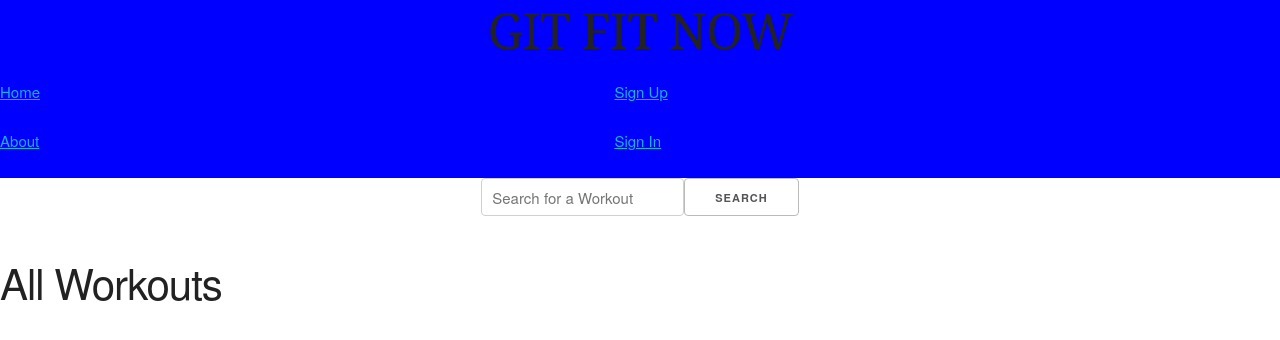
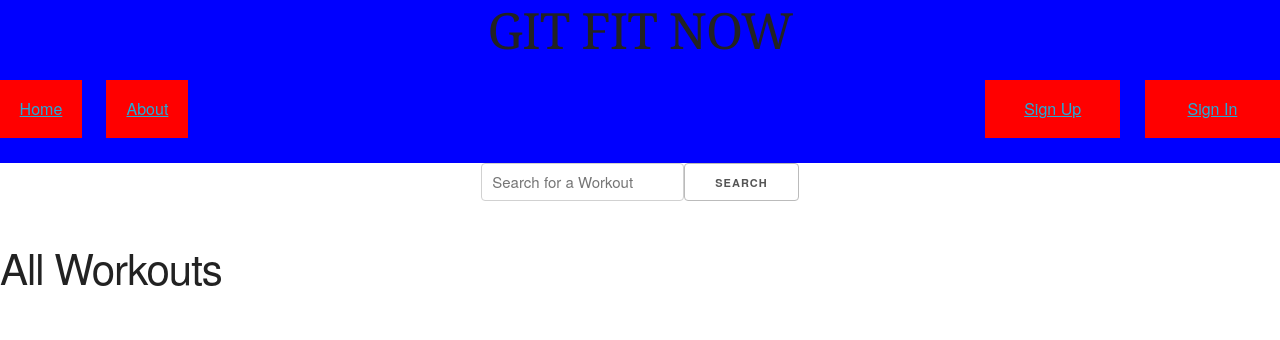
Before and after one commit to chiangd233/django_project_app, a Django app: page / in a window 1280 px wide. Shown: the top 340 px of the page. Run offline with Django 4.2, Linux system fonts and the light colour scheme; data that the repository does not hold is empty.

Commit message:
fixed navbar2

```diff
--- a/main_app/static/styles/styles.css
+++ b/main_app/static/styles/styles.css
@@ -8,10 +8,26 @@ nav {
     font-family:Cambria, Cochin, Georgia, Times, 'Times New Roman', serif;
 }
 
-#nav {
+#nav-left {
     display: flex;
-    justify-content: space-around;
+    justify-content: flex-start;
     flex-direction: row;
+}
+
+#nav-right {
+    display: flex;
+    justify-content: flex-end;
+    flex-direction: row;
+}
+
+#button {
+    display: flex;
+    justify-content: center;
+    align-items: center;
+    font-size: 16px;
+    background-color: red;
+    padding: 16px 16px;
+
 }
 
 #search{
--- a/main_app/templates/base.html
+++ b/main_app/templates/base.html
@@ -24,48 +24,49 @@
         </div>
     </nav>
     <nav class = "row">
-        <div class = "six columns">
+        <div class = "six columns" id = "nav-left">
             {% if user.is_authenticated %}
-            <ul>
+            <ul class = "two columns" id = "button">
                 <a href = "{% url 'home' %}">Home</a>
             </ul>
-            <ul>
+            <ul class = "two columns" id = "button">
                 <a href = "{% url 'about' %}">About</a>
             </ul>
-            <ul>
+            <ul class = "four columns" id = "button">
                 <a href = "{% url 'workout_create' %}">Create a Workout</a>
             </ul>
-            <ul>
+            <ul class = "four columns" id = "button">
                 <a href = "{% url 'exercise_create' %}">Add an Exercise</a>
             </ul>
             {% else %}
-            <ul>
+
+            <ul class = "two columns" id = "button">
                 <a href = "{% url 'home' %}">Home</a>
             </ul>
-            <ul>
+            <ul class = "two columns" id = "button">
                 <a href = "{% url 'about' %}">About</a>
+            </ul>
+            <ul class = "eight columns" ></ul>
+            {% endif %}
+        </div>
+
+        <div class = "six columns" id = "nav-right">
+            {% if user.is_authenticated %}
+            <ul class = "five columns" id = "button">
+                <a href = "/user/{{user.username}}">Hello, {{user.username}}</a>
+            </ul>
+            <ul class = "three columns" id = "button">
+                <a href = "{% url 'logout' %}"> Logout </a>
+            </ul>
+            {% else %}
+            <ul class = "three columns" id = "button">
+                <a href = "{% url 'signup' %}">Sign Up</a>
+            </ul>
+            <ul class = "three columns" id = "button">
+                <a href = "{% url 'login' %}">Sign In</a>
             </ul>
             {% endif %}
         </div>
-        {% if user.is_authenticated %}
-        <div class = "six columns" id = "nav"></div>
-            <ul>
-                <a href = "/user/{{user.username}}">Hello, {{user.username}}</a>
-            </ul>
-            <ul>
-                <a href = "{% url 'logout' %}"> Logout </a>
-            </ul>
-        </div>
-        {% else %}
-        <div class = "four columns"></div>
-            <ul>
-                <a href = "{% url 'signup' %}">Sign Up</a>
-            </ul>
-            <ul>
-                <a href = "{% url 'login' %}">Sign In</a>
-            </ul>
-        </div>
-        {% endif %}
     </nav>
     <form>
         <div id = "search">
```
